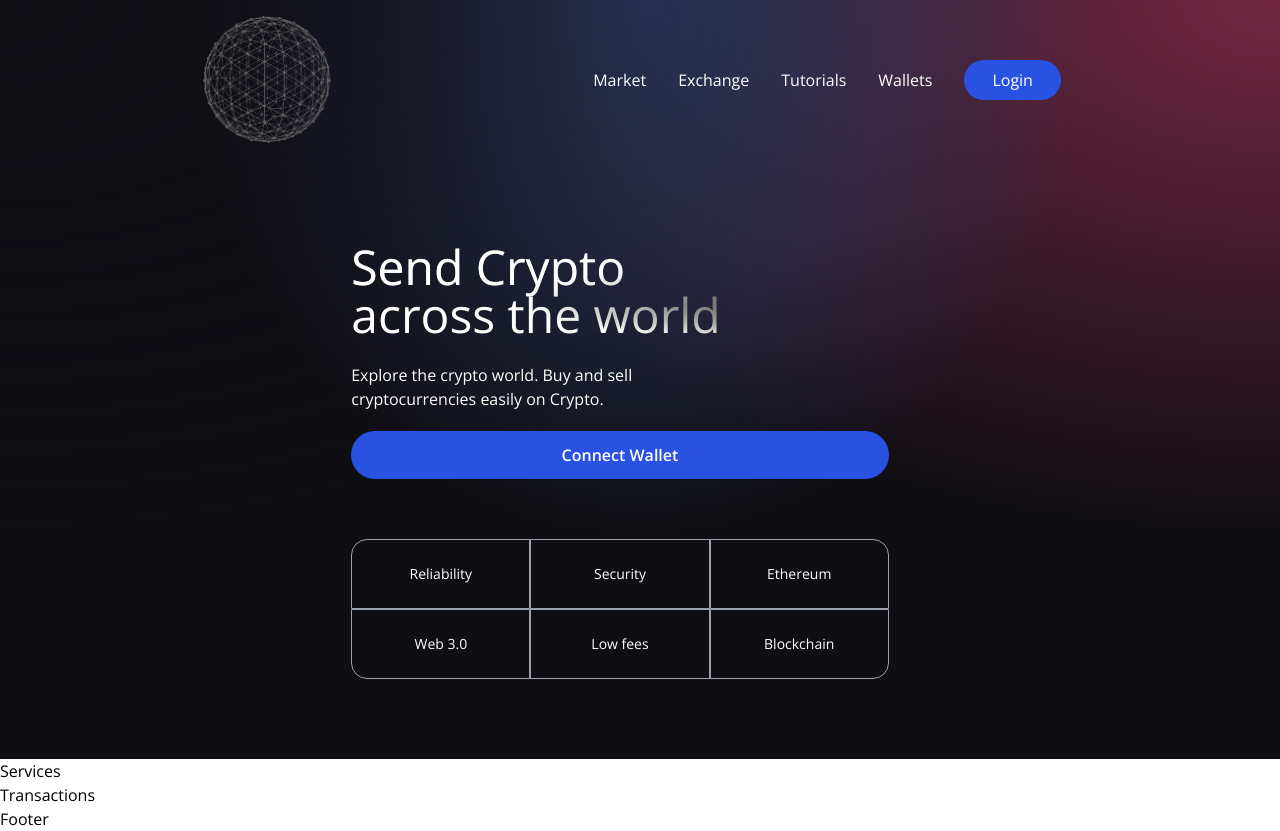
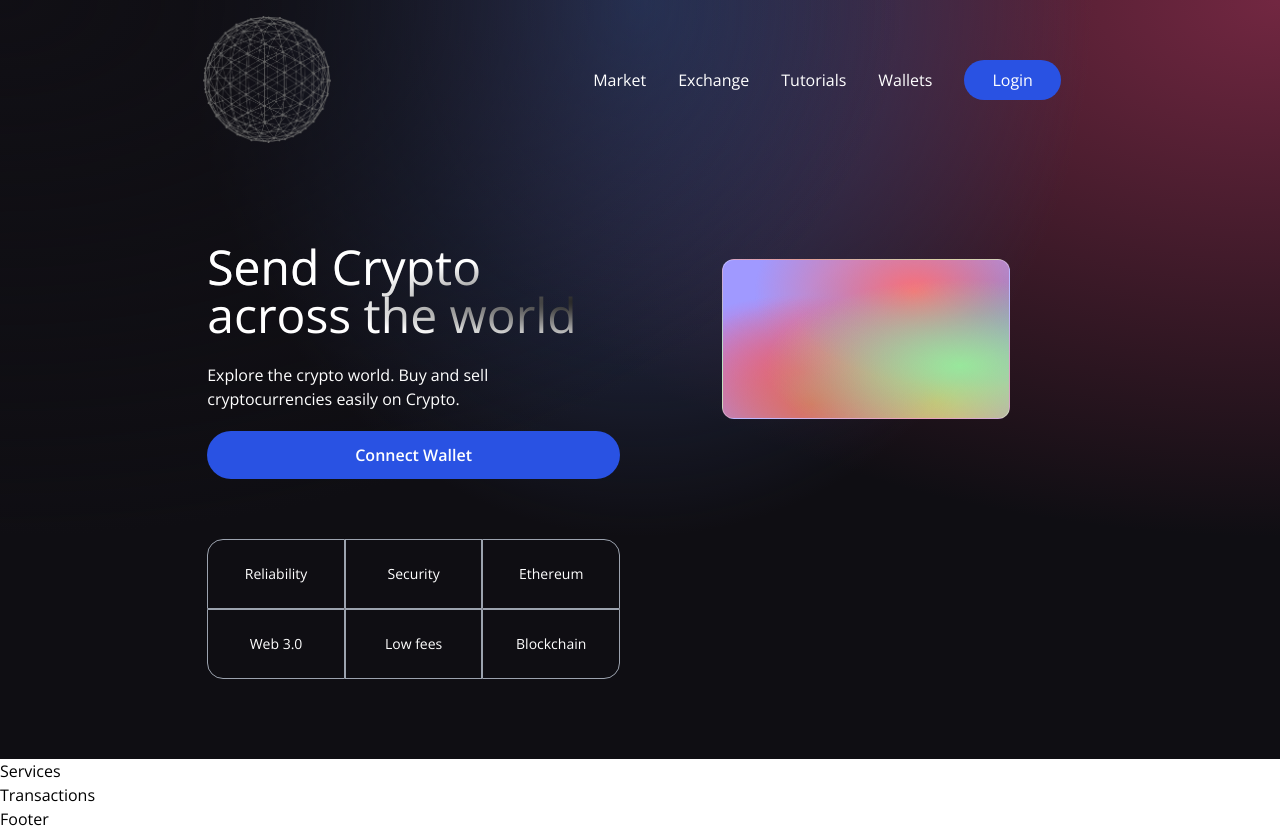
Before and after one commit to MaximEYakovlev/Web-3.0-App, a React (Vite) app in the folder client/: page / in a window 1280 px wide. Built offline with nearby package versions, Linux system fonts and the light colour scheme.

Commit message:
client / Welcome.jsx: added an image of a plastic bank card

```diff
--- a/client/src/components/Welcome.jsx
+++ b/client/src/components/Welcome.jsx
@@ -36,6 +36,11 @@ const Welcome = () => {
             <div className={`rounded-br-2xl ${commonStyles}`}>Blockchain</div>
           </div>
         </div>
+        <div className="flex flex-col flex-1 items-center justify-start w-full md:mt-0 mt-10">
+          <div className="p-3 justify-end items-start flex-col rounded-xl h-40 sm:w-72 w-full my-5 eth-card white-glassmorphism">
+
+          </div>
+        </div>
       </div>
     </div>
   );
```
